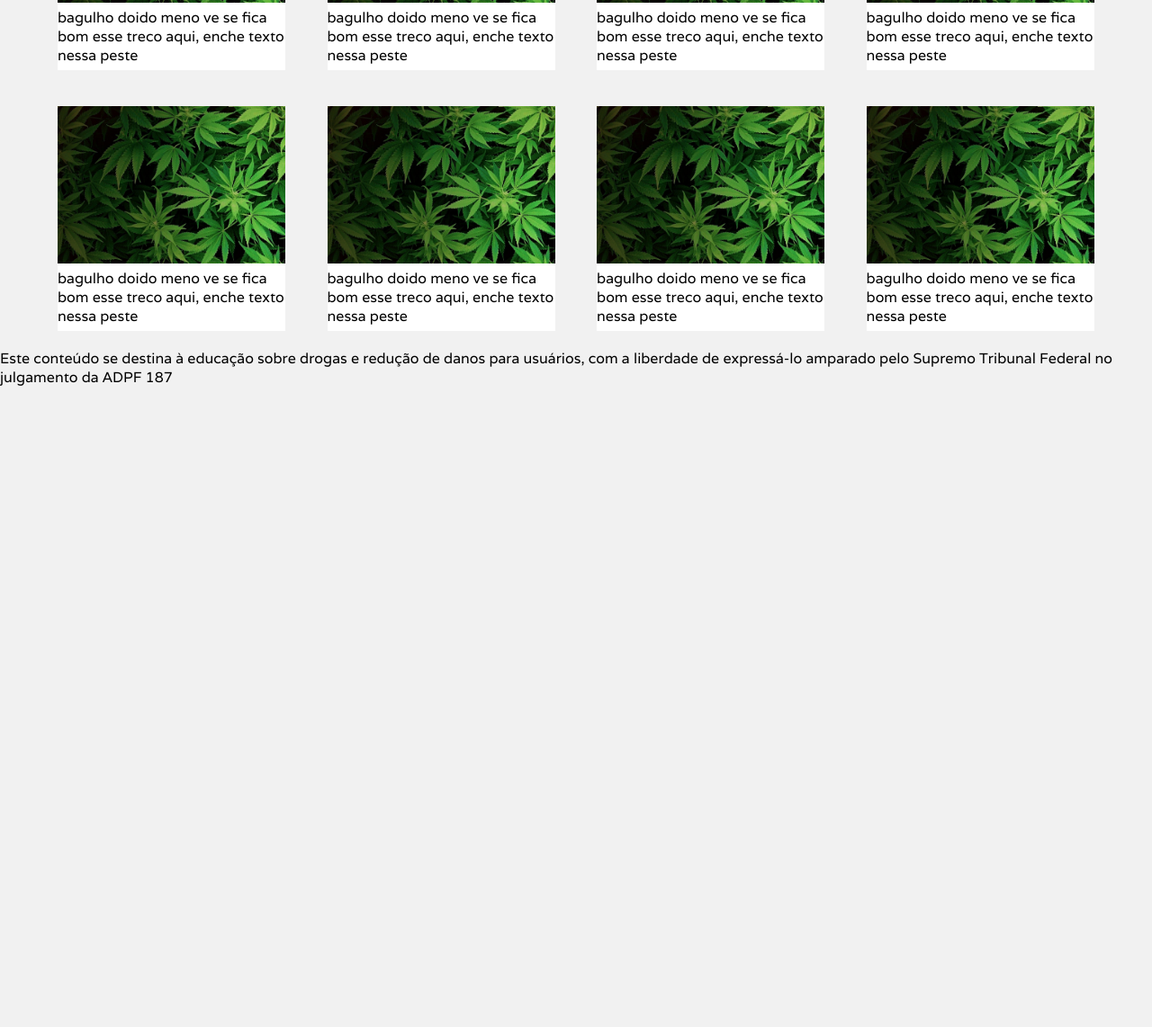
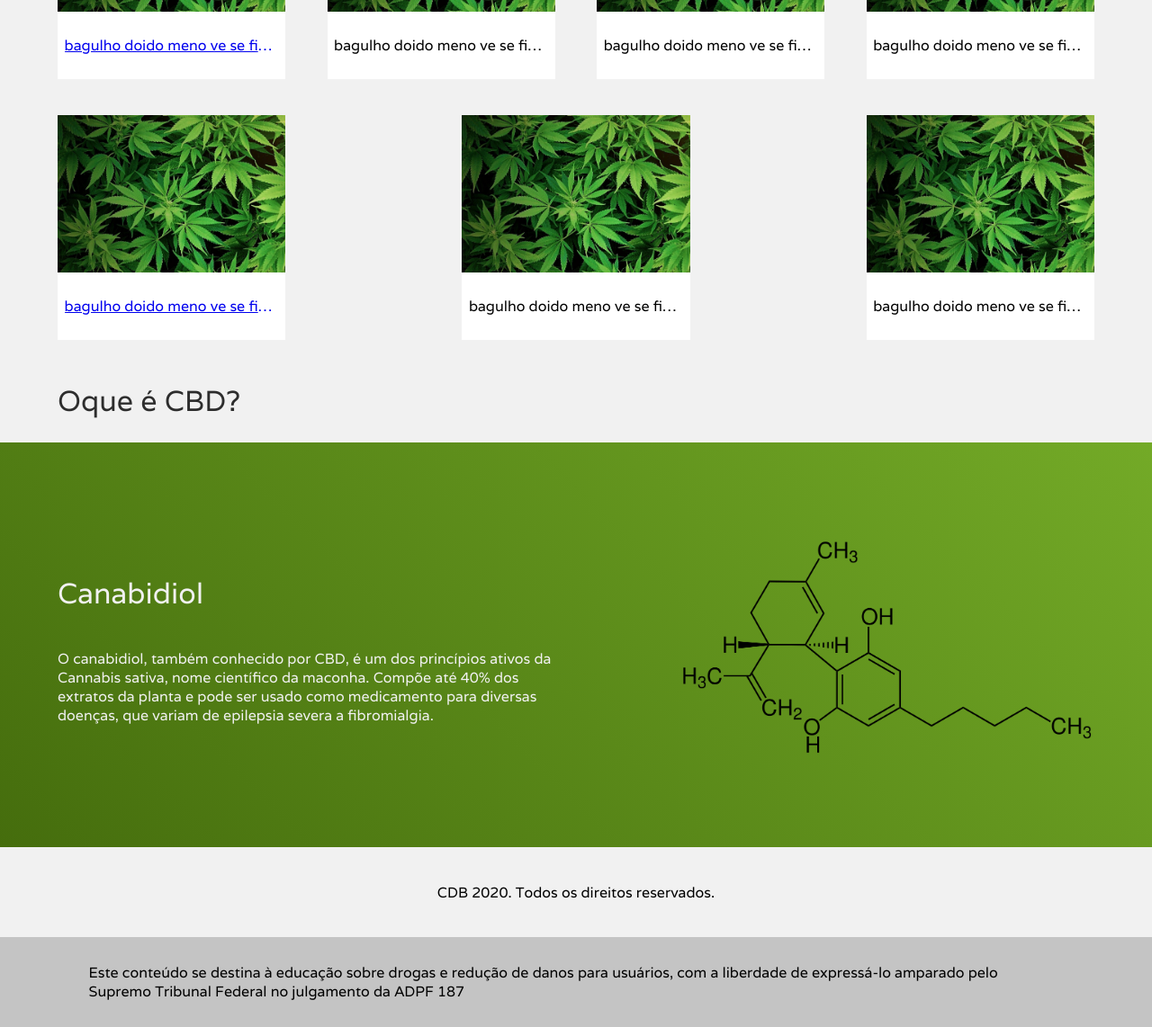
Before and after one commit to RonyMelo97/CDB, a website with bundled scripts: page about-us.html in a window 1280 px wide. Shown: the part 1336-2478 px from the top of the page at 90% size. Before the commit the page ends 1766 px from the top, so only its background shows below. Built offline with nearby package versions, Linux system fonts and the light colour scheme; a web font is replaced by a local one.

Commit message:
Melhorias geral da pagina, e ajustes de responsivo

```diff
--- a/about-us.html
+++ b/about-us.html
@@ -57,6 +57,9 @@
         <div class="cards">
             <h2 class="title title--cards">Últimas postagens</h2>
             <div class="container container--cards">
+                <a href="#" class="cards__box-card">
+                    <div class="cards__preview-text"><p>bagulho doido meno ve se fica bom esse treco aqui, enche texto nessa peste</p></div>
+                </a>
                 <div class="cards__box-card">
                     <div class="cards__preview-text"><p>bagulho doido meno ve se fica bom esse treco aqui, enche texto nessa peste</p></div>
                 </div>
@@ -66,6 +69,9 @@
                 <div class="cards__box-card">
                     <div class="cards__preview-text"><p>bagulho doido meno ve se fica bom esse treco aqui, enche texto nessa peste</p></div>
                 </div>
+                <a href="#" class="cards__box-card">
+                    <div class="cards__preview-text"><p>bagulho doido meno ve se fica bom esse treco aqui, enche texto nessa peste</p></div>
+                </a>
                 <div class="cards__box-card">
                     <div class="cards__preview-text"><p>bagulho doido meno ve se fica bom esse treco aqui, enche texto nessa peste</p></div>
                 </div>
@@ -75,37 +81,42 @@
                 <div class="cards__box-card">
                     <div class="cards__preview-text"><p>bagulho doido meno ve se fica bom esse treco aqui, enche texto nessa peste</p></div>
                 </div>
+                <a href="#" class="cards__box-card">
+                    <div class="cards__preview-text"><p>bagulho doido meno ve se fica bom esse treco aqui, enche texto nessa peste</p></div>
+                </a>
                 <div class="cards__box-card">
                     <div class="cards__preview-text"><p>bagulho doido meno ve se fica bom esse treco aqui, enche texto nessa peste</p></div>
                 </div>
                 <div class="cards__box-card">
                     <div class="cards__preview-text"><p>bagulho doido meno ve se fica bom esse treco aqui, enche texto nessa peste</p></div>
                 </div>
-                <div class="cards__box-card">
-                    <div class="cards__preview-text"><p>bagulho doido meno ve se fica bom esse treco aqui, enche texto nessa peste</p></div>
-                </div><div class="cards__box-card">
-                    <div class="cards__preview-text"><p>bagulho doido meno ve se fica bom esse treco aqui, enche texto nessa peste</p></div>
-                </div>
-                <div class="cards__box-card">
-                    <div class="cards__preview-text"><p>bagulho doido meno ve se fica bom esse treco aqui, enche texto nessa peste</p></div>
-                </div>
-                <div class="cards__box-card">
-                    <div class="cards__preview-text"><p>bagulho doido meno ve se fica bom esse treco aqui, enche texto nessa peste</p></div>
-                </div>
+
             </div>
         </div>
     </article>
-
-
-
-
-
-
-
-
-
-    <footer class="footer">
-        Este conteúdo se destina à educação sobre drogas e redução de danos para usuários, com a liberdade de expressá-lo amparado pelo Supremo Tribunal Federal no julgamento da ADPF 187
+    <div class="about-us__box-text container">
+        <h2 class="title">Oque é CBD?</h2>
+    </div>
+    <article class="illustration-cdb">
+        <div class="container container--column">
+            <h1 class="title title--white">Canabidiol</h1>
+            <p class="illustration-cdb__text">
+                O canabidiol, também conhecido por CBD, é um dos
+                princípios ativos da Cannabis sativa, nome científico
+                da maconha. Compõe até 40% dos extratos da
+                planta e pode ser usado como medicamento
+                para diversas doenças, que variam de  epilepsia severa
+                a fibromialgia.
+            </p>
+        </div>
+    </article>
+    <footer class="footer ">
+        <div class="footer__copyright">
+            <p>CDB 2020. Todos os direitos reservados.</p>
+        </div>
+        <div class="footer__law">
+            <p class="container">Este conteúdo se destina à educação sobre drogas e redução de danos para usuários, com a liberdade de expressá-lo amparado pelo Supremo Tribunal Federal no julgamento da ADPF 187</p>
+        </div>
     </footer>
     <script src="https://cdnjs.cloudflare.com/ajax/libs/font-awesome/5.14.0/js/all.min.js"></script>
 
--- a/assets/src/scss/_about-us.scss
+++ b/assets/src/scss/_about-us.scss
@@ -6,41 +6,55 @@
         flex-direction: column;
     }
 }
-.cards{
+.illustration-cdb{
     display: flex;
-    justify-content: center;
-    flex-direction: column;
+    background-color: $color-primary;
+    background-image: $color-gradient-bg;
+    height: 450px;
     align-items: center;
-        .title--cards{
-            border-bottom: solid 2px;
-    }
-    .container--cards{
-        display: flex;
-        flex-direction: row;
-        justify-content: space-between;
-        align-items: center;
-        flex-wrap: wrap;
-        width: 100%;
-        height: auto;
-    }
-    &__box-card{
-        display: flex;
-        align-items: flex-end;
-        width: 22%;
-        height:250px;
-        margin: 20px 0;
-        background-image: url(/assets/img/bg.jpg);
-        background-size: cover;
-
-    }
-    &__preview-text{
-        display: flex;
-        justify-content: center;
-        align-items: center;
-        background-color:#ffffff;
-        width: 100%;
-        height: 30%;
-
-
+    justify-content: flex-start;
+    display: flex;
+        .container--column{
+            display: flex;
+            justify-content: center;
+            align-items: flex-start;
+            flex-direction: column;
+            background-image: url(/assets/img/cbd-formol.png);
+            background-repeat: no-repeat;
+            background-position: right;
+            background-size: 50%;
+        }
+        @media only screen and(min-width: 1080px){
+            .container--column{
+                background-size: 40%;
+                height: 100%;
+            }
+        }
+        @media only screen and(max-width: 500px){
+            .container--column{
+                justify-content: flex-start;
+                background-position-y: 200px;
+                height: 100%;
+                background-size: 100%;
+                background-position: 100% 90%;
+            }
+        }
+        .title--white{
+            color: $color-bg;
+        }
+        &__text{
+            color: $color-bg;
+            width: 50%;
+        }
+        @media only screen and(max-width: 500px){
+            &__text{
+                width: 100%;
+            }
+        }
+}
+@media only screen and(max-width: 500px){
+    .illustration-cdb{
+        height: 430px;
+        align-items: flex-start;
     }
 }
--- a/assets/src/scss/_common.scss
+++ b/assets/src/scss/_common.scss
@@ -18,6 +18,7 @@
     color: white;
     border-radius: 3px;
     cursor: pointer;
+    transition: 0.3s;
 }
 .container{
     width: 90%;
@@ -25,15 +26,3 @@
     display: flex;
     margin: 0 auto;
 }
-
-.title{
-    color: #2d2d2d;
-    font-size: 30px;
-    font-weight: 400;
-}
-
-.text{
-    color: #585858;
-    font-size: 18px;
-    font-weight: 400;
-}
--- /dev/null
+++ b/assets/src/scss/_footer.scss
@@ -0,0 +1,20 @@
+.footer{
+    display: flex;
+    flex-direction: column;
+    width: 100%;
+    height: 200px;
+        &__copyright{
+            display: flex;
+            justify-content: center;
+            align-items: center;
+            flex: 1;
+        }
+        &__law{
+            display: flex;
+            justify-content: center;
+            align-items: center;
+            background-color:$color-footer-bg;
+            padding: 0 3%;
+            flex: 1;
+        }
+}
--- a/assets/src/scss/_header.scss
+++ b/assets/src/scss/_header.scss
@@ -54,7 +54,6 @@
             &:hover{
                 background-color:$color-interactive-bg;
                 color:$color-primary;
-
             }
     }
     &__arrow-down{
@@ -80,6 +79,7 @@
         }
         &:focus{
             width: 220px;
+            border-color: $color-primary;
         }
     }
     &__link-btn{
--- /dev/null
+++ b/assets/src/scss/_kards.scss
@@ -0,0 +1,70 @@
+.cards{
+    display: flex;
+    justify-content: center;
+    flex-direction: column;
+    align-items: center;
+        .title--cards{
+            border-bottom: solid 2px;
+    }
+    .container--cards{
+        display: flex;
+        flex-direction: row;
+        justify-content: space-between;
+        align-items: center;
+        flex-wrap: wrap;
+        width: 100%;
+        height: auto;
+    }
+    &__box-card{
+        display: flex;
+        align-items: flex-end;
+        width: 22%;
+        height:250px;
+        margin: 20px 0;
+        background-image: url(/assets/img/bg.jpg);
+        background-size: cover;
+        background-position: center;
+    }
+    @media only screen and(max-width: 900px){
+        &__box-card{
+            width: 48%;
+            height:300px;
+        }
+
+    }
+    @media only screen and(max-width: 600px){
+        &__box-card{
+            width: 48%;
+            height:250px;
+        }
+
+    }
+    @media only screen and(max-width: 500px){
+        &__box-card{
+            width: 100%;
+            height:400px;
+        }
+
+    }
+    &__preview-text{
+        display: flex;
+        justify-content: center;
+        align-items: center;
+        background-color:$color-bg-preview-text;
+        padding: 0 3%;
+        width: 100%;
+        height: 30%;
+            & p{
+                overflow: hidden;
+                display: inline-block;
+                width: 100%;
+                text-overflow: ellipsis;
+                white-space: nowrap;
+            }
+    }
+    @media only screen and(max-width: 900px){
+        &__preview-text{
+            height: 20%;
+        }
+    }
+}
--- a/assets/src/scss/main.scss
+++ b/assets/src/scss/main.scss
@@ -4,7 +4,9 @@
 'modal',
 'tabs',
 'header',
-'about-us';
+'about-us',
+'footer',
+'kards';
 * {
     box-sizing: border-box;
 }
@@ -22,3 +24,24 @@ body {
     overflow-x: hidden;
     font-family: 'Varela', 'Open Sans', sans-serif;
 }
+@media only screen and(max-width: 900px){
+    body{
+        font-size:14px;
+    }
+}
+@media only screen and(max-width: 500px){
+    body{
+        font-size:12px;
+    }
+}
+.title{
+    color:$color-title;
+    font-weight: 400;
+    font-size: 2em;
+}
+
+.text{
+    color:$color-text;
+    font-weight: 400;
+    font-size: 1.125rem;
+}
--- a/assets/src/scss/utils/_variables.scss
+++ b/assets/src/scss/utils/_variables.scss
@@ -1,5 +1,9 @@
 $color-primary: #6FA821;
+$color-gradient-bg:linear-gradient(45deg,#456D0D , #73AA27);
 $color-bg: #F1F1F1;
-$color-text: #2D2D2D;
+$color-title: #2D2D2D;
+$color-text:#585858;
 $color-text-placeholder: #A7A7A7;
 $color-interactive-bg: #E2E2E2;
+$color-footer-bg: #c4c4c4;
+$color-bg-preview-text:#FFFFFF;
```
Also changed, not shown: assets/dist/css/main.css, 1 other file.
